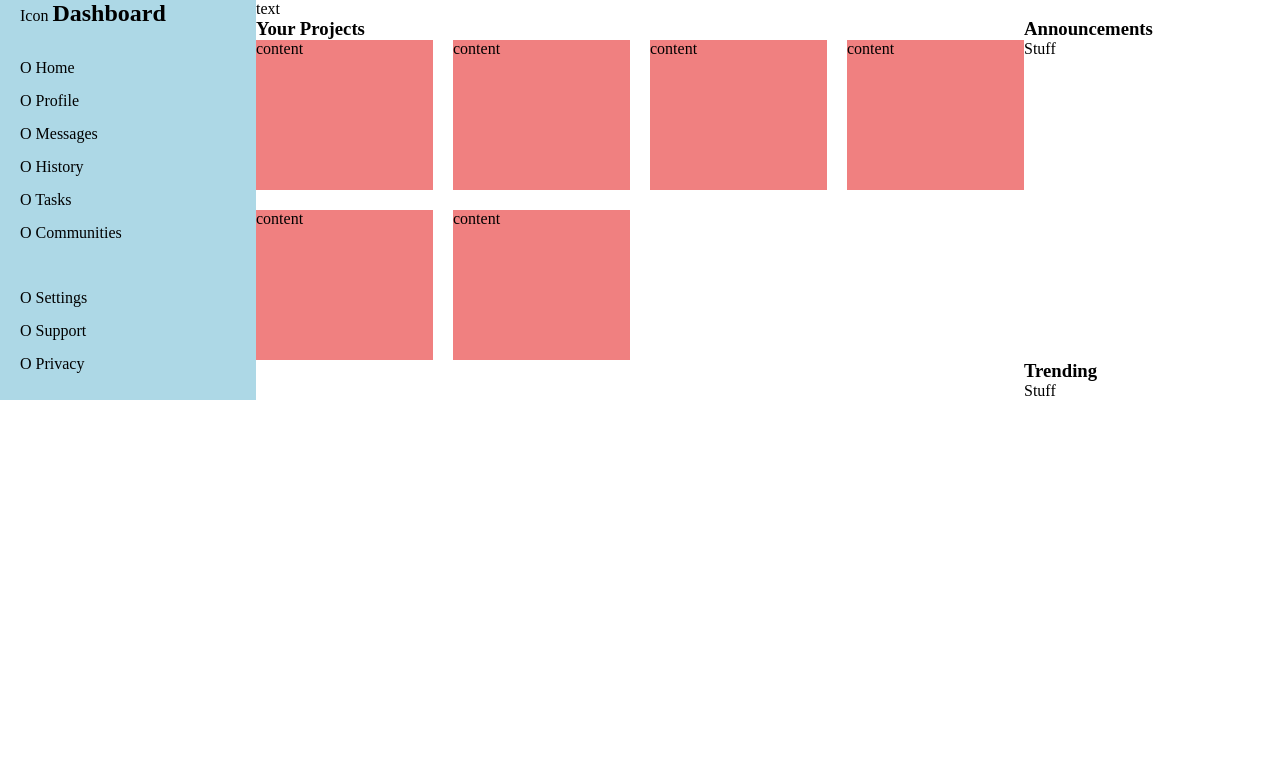
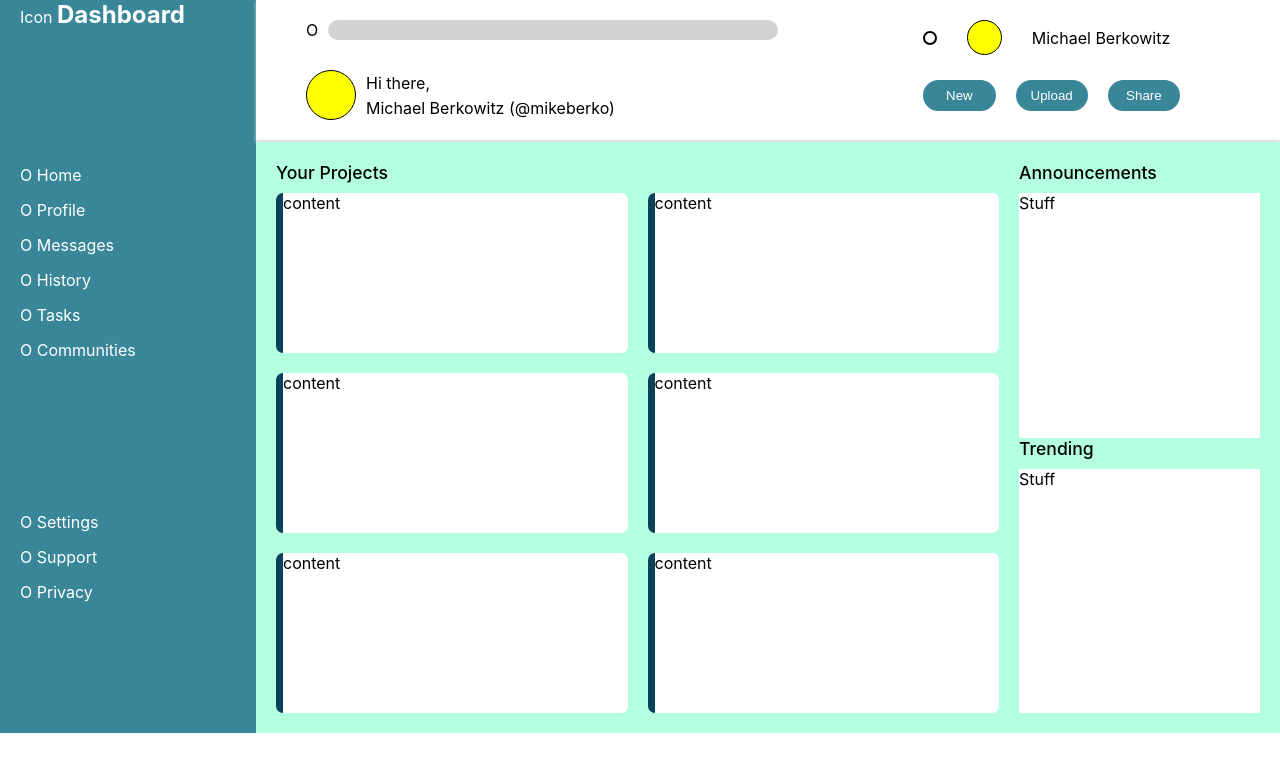
Before and after one commit to mikeberk/admin-dashboard, a plain HTML site: page index.html in a window 1280 px wide. Drawn offline with Linux system fonts and the light colour scheme.

Commit message:
Started some styling and further work on grid layouts

```diff
--- a/index.html
+++ b/index.html
@@ -27,7 +27,24 @@
                 <div>O Privacy</div>
             </div>
         </div>
-        <div class="header">text</div>
+        <div class="header">
+            <div class="search"><div>O</div><div class="search-bar"></div></div>
+            <div class="profile">
+                <div class="bell"></div>
+                <div class="small"></div>
+                <div>Michael Berkowitz</div>
+            </div>
+            <div class="greeting">
+                <div class="circle-av"></div>
+                <div>Hi there,</div>
+                <div>Michael Berkowitz (@mikeberko)</div>
+            </div>
+            <div class="buttons">
+                <button>New</button>
+                <button>Upload</button>
+                <button>Share</button>
+            </div>
+        </div>
         <div class="main-content">
             <h3>Your Projects</h3>
             <div class="card-container">
@@ -38,10 +55,12 @@
                 <div class="card">content</div>
                 <div class="card">content</div>
             </div>
-            <h3>Announcements</h3> <!-- these probably need to be wrapped in a div so they can be spaced independently of the cards-->
-            <div class="feed">Stuff</div>
-            <h3>Trending</h3>
-            <div class="feed">Stuff</div>
+            <h3>Announcements</h3>
+            <div class="side-content">
+                <div class="feed">Stuff</div>
+                <h3>Trending</h3>
+                <div class="feed">Stuff</div>
+            </div>
         </div>
     </div>
 </body>
--- a/styles.css
+++ b/styles.css
@@ -1,22 +1,37 @@
+:root {
+    --primary-color: #388697;
+    --hover-color: #EBBAB9;
+    --active-color: #CC2936;
+    --content-color: #B5FFE1;
+    --accent-color: #08415C;
+}
+
 * {
     margin: 0;
     padding: 0;
     box-sizing: border-box;
 }
 
+body {
+    font-family: -apple-system, BlinkMacSystemFont, sans-serif;
+    font-size: 16px;
+}
+
 .container {
     display: grid;
     grid-template-columns: 1fr 4fr;
     grid-template-rows: auto 1fr;
+
 }
 
 .sidebar {
-    background-color: lightblue;
+    background-color: var(--primary-color);
     grid-column: 1 / 2;
     grid-row: 1 / 3;
     display: grid;
     grid-template-rows: repeat(3, auto);
     gap: 20px;
+    color: #fff;
 }
 
 .logo div, .logo h2 {
@@ -42,11 +57,24 @@
 .main-content {
     display: grid;
     grid-template-columns: 3fr 1fr;
+    grid-template-rows: auto 1fr;
+    background-color: var(--content-color);
+    column-gap: 20px;
+    padding-top: 20px;
+    padding-right: 20px;
+    padding-left: 20px;
+    padding-bottom: 20px;
+
 }
+
 
 .main-content h3 {
     grid-column: 2 / 3;
+    margin-bottom: 10px;
+    font-weight: 500;
+    font-size: 1.1em;
 }
+
 
 .main-content h3:first-child {
     grid-column: 1 / 2;
@@ -56,18 +84,125 @@
     grid-row: 1 / 2;
 }
 
-.feed {
-    grid-column: 2 / 3;
+.side-content h3 {
+    grid-column: 1 / 2;
 }
 
 .card-container {
     grid-column: 1 / 2;
     display: grid;
-    grid-template-columns: repeat(auto-fit, minmax(150px, 1fr));
+    grid-template-columns: repeat(auto-fit, minmax(240px, 1fr));
     gap: 20px;
 }
 
 .card {
-    background-color: lightcoral;
-    height: 150px;
+    background-color: #fff;
+    height: 160px;
+    border-left: 7px solid var(--accent-color);
+    border-radius: 7px;
 }
+
+.side-content {
+    grid-row: 2 / 3;
+    grid-column: 2 / 3;
+    display: grid;
+    grid-template-rows: 1fr auto 1fr;
+}
+
+.side-content div {
+    width: 100%;
+    background-color: #fff;
+}
+
+/* HEADER */
+.header {
+    display: grid;
+    grid-template-columns: auto auto;
+    grid-template-rows: auto auto;
+    justify-content: space-between;
+    padding-top: 20px;
+    padding-right: 100px;
+    padding-bottom: 20px;
+    padding-left: 50px;
+    gap: 15px;
+    box-shadow: 0 2px 3px lightgray;
+    margin-bottom: 2px;
+}
+
+.search {
+    display: flex;
+    /*justify-content: space-between;*/
+}
+
+.search-bar {
+    background-color: lightgray;
+    width: 450px;
+    height: 20px;
+    border-radius: 20px;
+    margin-left: 10px;
+}
+
+.profile {
+    grid-column: 2 / 3;
+    display: grid;
+    grid-template-columns: auto auto auto;
+    gap: 20px;
+    align-items: center;
+}
+
+.bell {
+    height: 14px;
+    width: 14px;
+    border: 2px solid black;
+    border-radius: 50%;
+    grid-column: 1 / 2;
+}
+
+.greeting {
+    display: grid;
+    grid-template-columns: auto 1fr;
+    grid-template-rows: 1fr 1fr;
+    column-gap: 10px;
+    align-items: center;
+}
+
+.circle-av { /* placeholder */
+    height: 50px;
+    width: 50px;
+    background-color: yellow;
+    border: 1px solid black;
+    border-radius: 50%;
+    grid-row: 1 / 3;
+}
+
+.small {
+    height: 35px;
+    width: 35px;
+    background-color: yellow;
+    border: 1px solid black;
+    border-radius: 50%;
+}
+
+.buttons {
+    display: grid;
+    grid-template-columns: 1fr 1fr 1fr;
+    gap: 20px;
+    align-items: center;
+}
+
+.buttons button {
+    background-color: var(--primary-color);
+    border: none;
+    color: white;
+    padding: 8px 15px;
+    border-radius: 20px;
+}
+
+.buttons button:hover {
+    background-color: var(--hover-color);
+    cursor: pointer;
+}
+
+.buttons button:active {
+    background-color: var(--active-color);
+}
```
